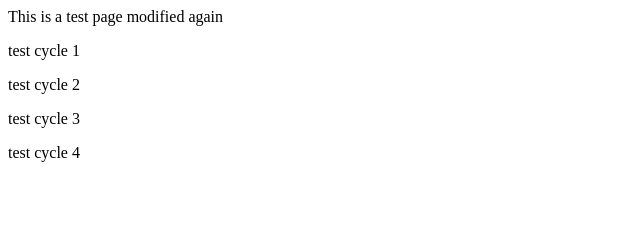
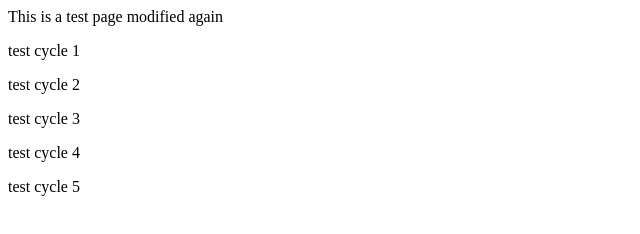
Before and after one commit to sman0123/nginx-application, a plain HTML site: page index.html in a window 1280 px wide. Shown: the full height of the page, 0-640 px from the left. Drawn offline with Linux system fonts and the light colour scheme.

Commit message:
Update index.html

```diff
--- a/index.html
+++ b/index.html
@@ -8,5 +8,6 @@
 	<p>test cycle 2 </P>
         <p>test cycle 3 </p>
         <p>test cycle 4 </p>
+        <p>test cycle 5 </p>
 </body>
 </html>
```
